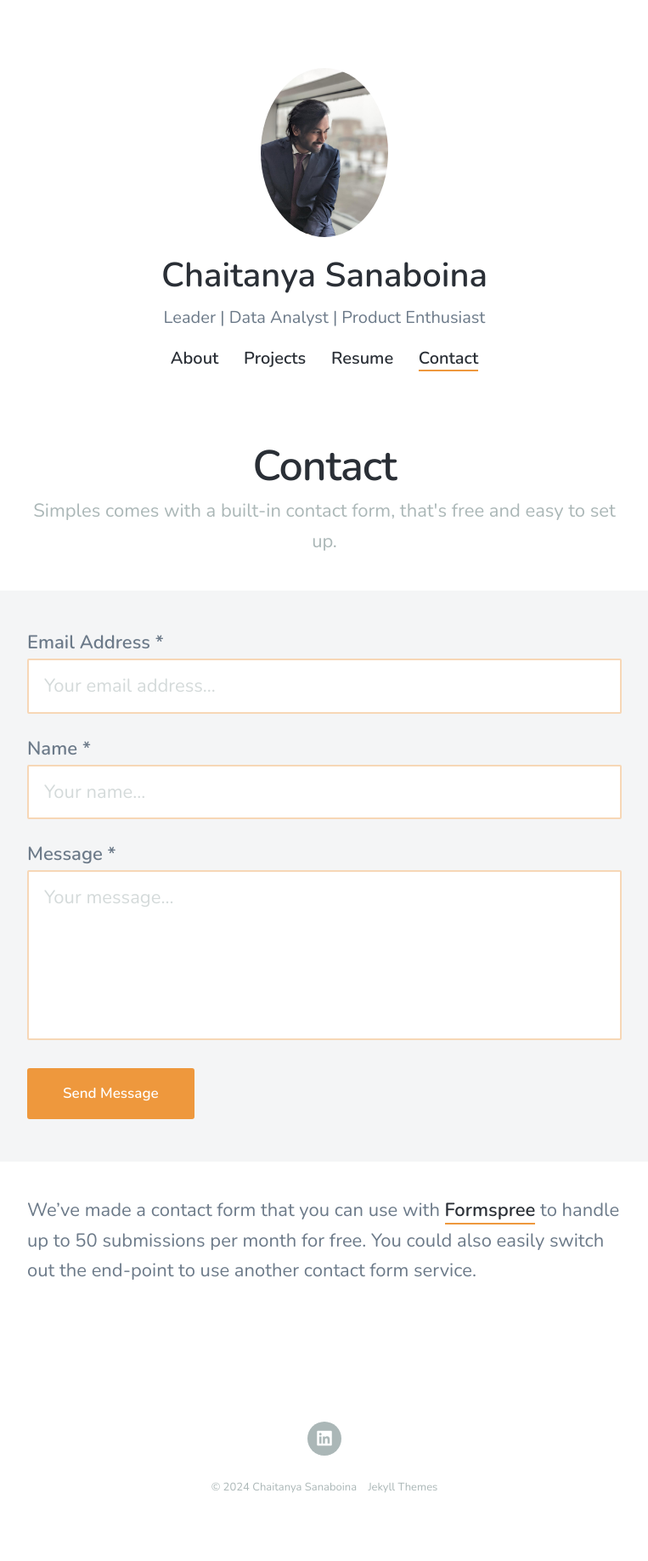
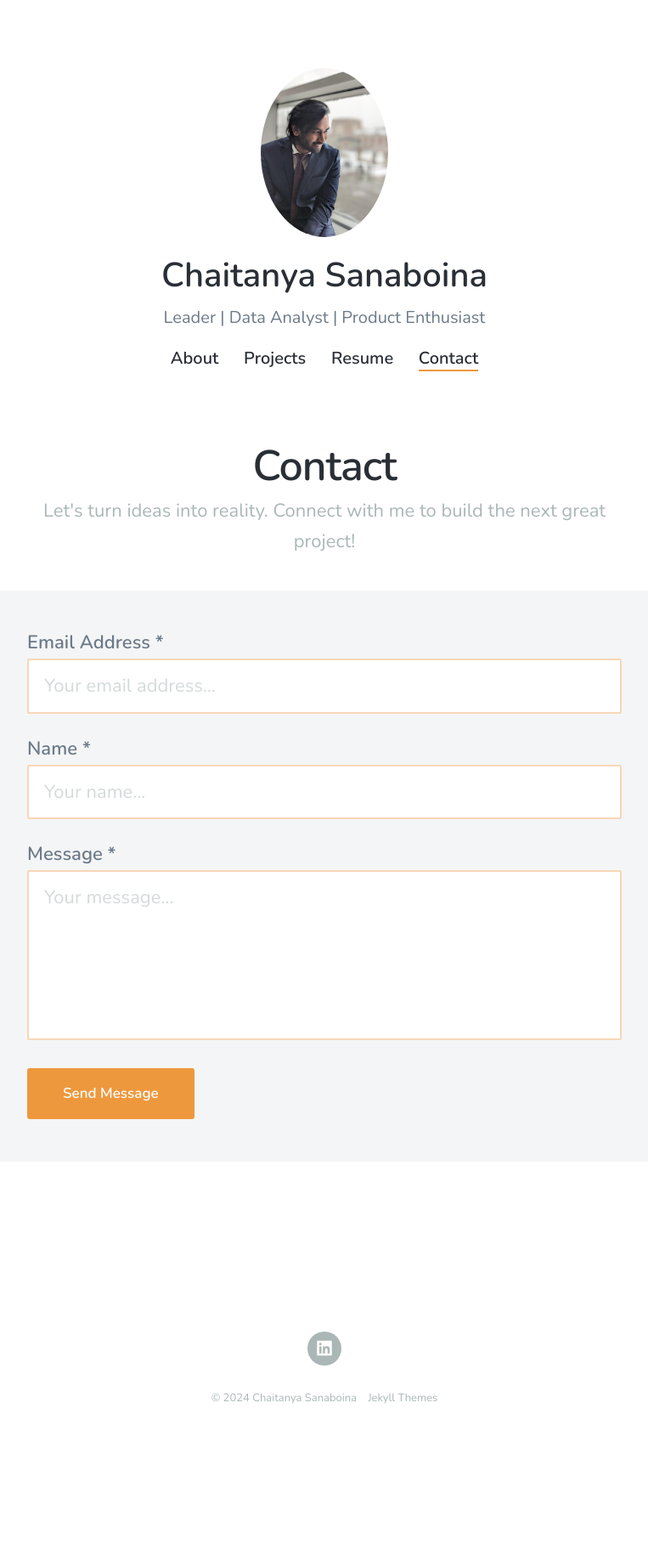
Before and after one commit to csanaboi/csanaboi.github.io, a Jekyll site: the page built from _pages/contact.md, in a window 1280 px wide. Shown: the whole page at 85% size, without its empty margins (258-1021 px from the left). Built offline with Jekyll 4.4.1, drawn with Linux system fonts in a browser that asks for light colours; nearby versions of some CDN libraries; after the commit the page ends 1732 px from its top, so only the background shows below that.

Commit message:
Update contact.md

```diff
--- a/_pages/contact.md
+++ b/_pages/contact.md
@@ -1,10 +1,8 @@
 ---
 title: Contact
-subtitle: Simples comes with a built-in contact form, that's free and easy to set up.
-description: Simples is a super simple blogging theme for Jekyll.
+subtitle: Let's turn ideas into reality. Connect with me to build the next great project!
+description: Contact Form
 featured_image: /images/demo/demo-landscape.jpg
 ---
 
 {% include contact-form.html %}
-
-We've made a contact form that you can use with [Formspree](https://formspree.io/create/jekyllthemes) to handle up to 50 submissions per month for free. You could also easily switch out the end-point to use another contact form service.
```
